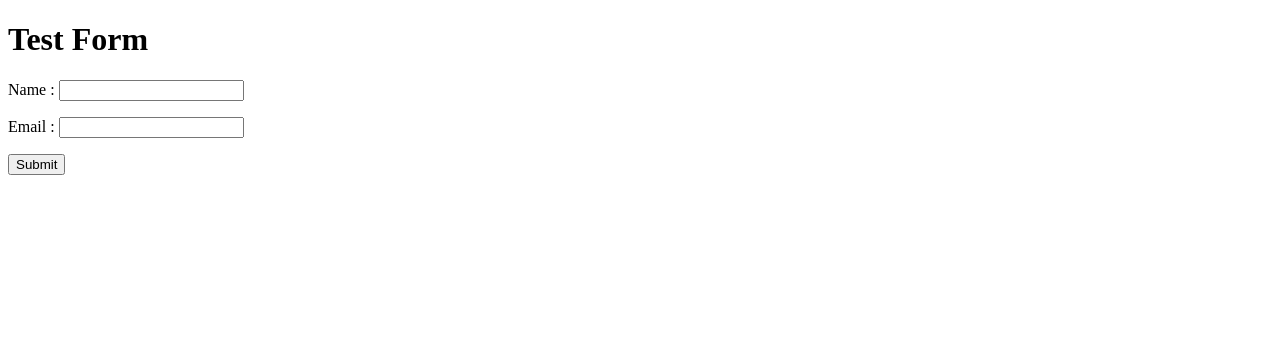
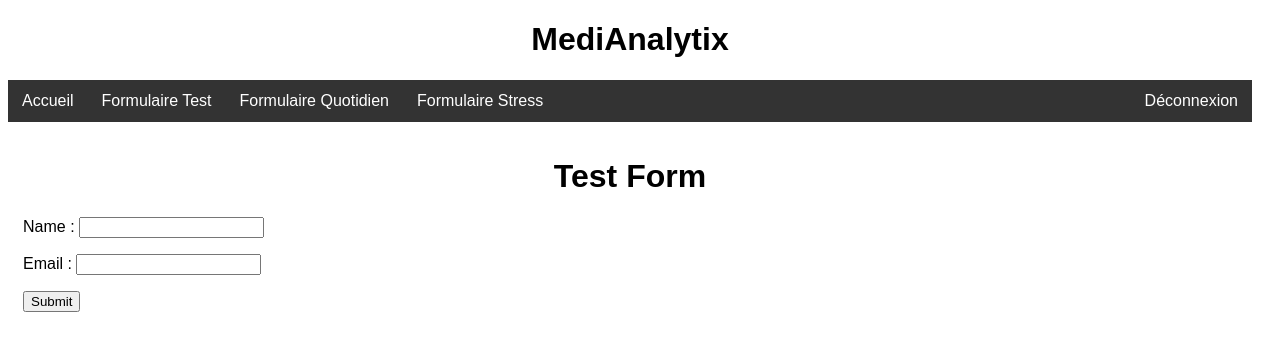
Before and after one commit to Lorenzo1208/Django_app, a Django app: page /test/ in a window 1280 px wide. Shown: the top 351 px of the page. Run offline with Django 4.2, Linux system fonts and the light colour scheme; a user stored in the database is signed in.

Commit message:
smooth nav base html static

```diff
--- a/app/app/settings.py
+++ b/app/app/settings.py
@@ -38,6 +38,7 @@ INSTALLED_APPS = [
     'django.contrib.messages',
     'django.contrib.staticfiles',
     'app',
+    'crispy_forms',
 ]
 
 MIDDLEWARE = [
@@ -124,3 +125,5 @@ STATIC_URL = '/static/'
 DEFAULT_AUTO_FIELD = 'django.db.models.BigAutoField'
 
 AUTH_USER_MODEL = 'app.User'
+STATIC_URL = '/static/'
+CRISPY_TEMPLATE_PACK = 'bootstrap4'  # Utilisez la version Bootstrap que vous préférez
--- a/app/app/static/css/style.css
+++ b/app/app/static/css/style.css
@@ -0,0 +1,41 @@
+body {
+  font-family: Arial, sans-serif;
+  padding-right: 20px; /* Décale le contenu du body vers la droite */
+}
+h1 {
+  text-align: center;
+}
+nav {
+  width: 100%; /* S'assure que la nav bar prend toute la largeur */
+  padding-right: 20px; /* Annule le padding-right du body */
+}
+nav ul {
+  list-style-type: none;
+  margin: 0;
+  padding: 0;
+  overflow: hidden;
+  background-color: #333;
+  display: flex;
+}
+nav ul li {
+  float: left;
+}
+nav ul li a {
+  display: block;
+  color: white;
+  text-align: center;
+  padding: 12px 14px;
+  text-decoration: none;
+}
+nav ul li a:hover {
+  background-color: #111;
+}
+.user-auth {
+  margin-left: auto;
+  display: flex;
+  gap: 10px;
+}
+
+main {
+  padding: 15px;
+}
--- /dev/null
+++ b/app/templates/base.html
@@ -0,0 +1,79 @@
+{% load static %}
+<!DOCTYPE html>
+<html lang="fr">
+<head>
+    <meta charset="UTF-8">
+    <meta name="viewport" content="width=device-width, initial-scale=1.0">
+    <title>MediAnalytix</title>
+    <link rel="stylesheet" href="{% static 'css/style.css' %}">
+    <style>
+        body {
+            font-family: Arial, sans-serif;
+            padding-right: 20px; /* Décale le contenu du body vers la droite */
+        }
+        h1 {
+            text-align: center;
+        }
+        nav {
+            width: 100%; /* S'assure que la nav bar prend toute la largeur */
+            padding-right: 20px; /* Annule le padding-right du body */
+        }
+        nav ul {
+            list-style-type: none;
+            margin: 0;
+            padding: 0;
+            overflow: hidden;
+            background-color: #333;
+            display: flex;
+        }
+        nav ul li {
+            float: left;
+        }
+        nav ul li a {
+            display: block;
+            color: white;
+            text-align: center;
+            padding: 12px 14px;
+            text-decoration: none;
+        }
+        nav ul li a:hover {
+            background-color: #111;
+        }
+        .user-auth {
+            margin-left: auto;
+            display: flex;
+            gap: 10px;
+        }
+        main {
+            padding: 15px;
+        }
+    </style>
+</head>
+<body>
+    <h1>MediAnalytix</h1>
+    <header>
+        <nav>
+            <ul>
+                <li><a href="{% url 'home' %}">Accueil</a></li>
+                <li><a href="{% url 'test_form_view' %}">Formulaire Test</a></li>
+                <li><a href="{% url 'patient_form' %}">Formulaire Quotidien</a></li>
+                <li><a href="{% url 'evaluate_stress' %}">Formulaire Stress</a></li>
+                {% if not user.is_authenticated %}
+                    <li class="user-auth">
+                        <a href="{% url 'connexion' %}">Connexion</a>
+                        <a href="{% url 'inscription' %}">Inscription</a>
+                    </li>
+                {% endif %}
+                {% if user.is_authenticated %}
+                    <li class="user-auth">
+                        <a href="{% url 'deconnexion' %}">Déconnexion</a>
+                    </li>
+                {% endif %}
+            </ul>
+        </nav>
+    </header>
+    <main>
+        {% block content %}{% endblock %}
+    </main>
+</body>
+</html>
--- a/app/templates/test_form_template.html
+++ b/app/templates/test_form_template.html
@@ -1,15 +1,10 @@
-<!DOCTYPE html>
-<html lang="en">
-<head>
-    <meta charset="UTF-8">
-    <title>Test Form</title>
-</head>
-<body>
+{% extends 'base.html' %}
+
+{% block content %}
     <h1>Test Form</h1>
     <form method="post">
         {% csrf_token %}
         {{ form.as_p }}
         <button type="submit">Submit</button>
     </form>
-</body>
-</html>
+{% endblock %}
```
Also changed, not shown: app/app/forms.py (+1 -7 lines), app/app/models.py (+2 -11 lines), app/app/views.py (+3 -20 lines), app/templates/form_template.html (+5 -9 lines), app/templates/home.html (+2 -81 lines), app/templates/patient_form.html (+7 -5 lines), app/db.sqlite3.
